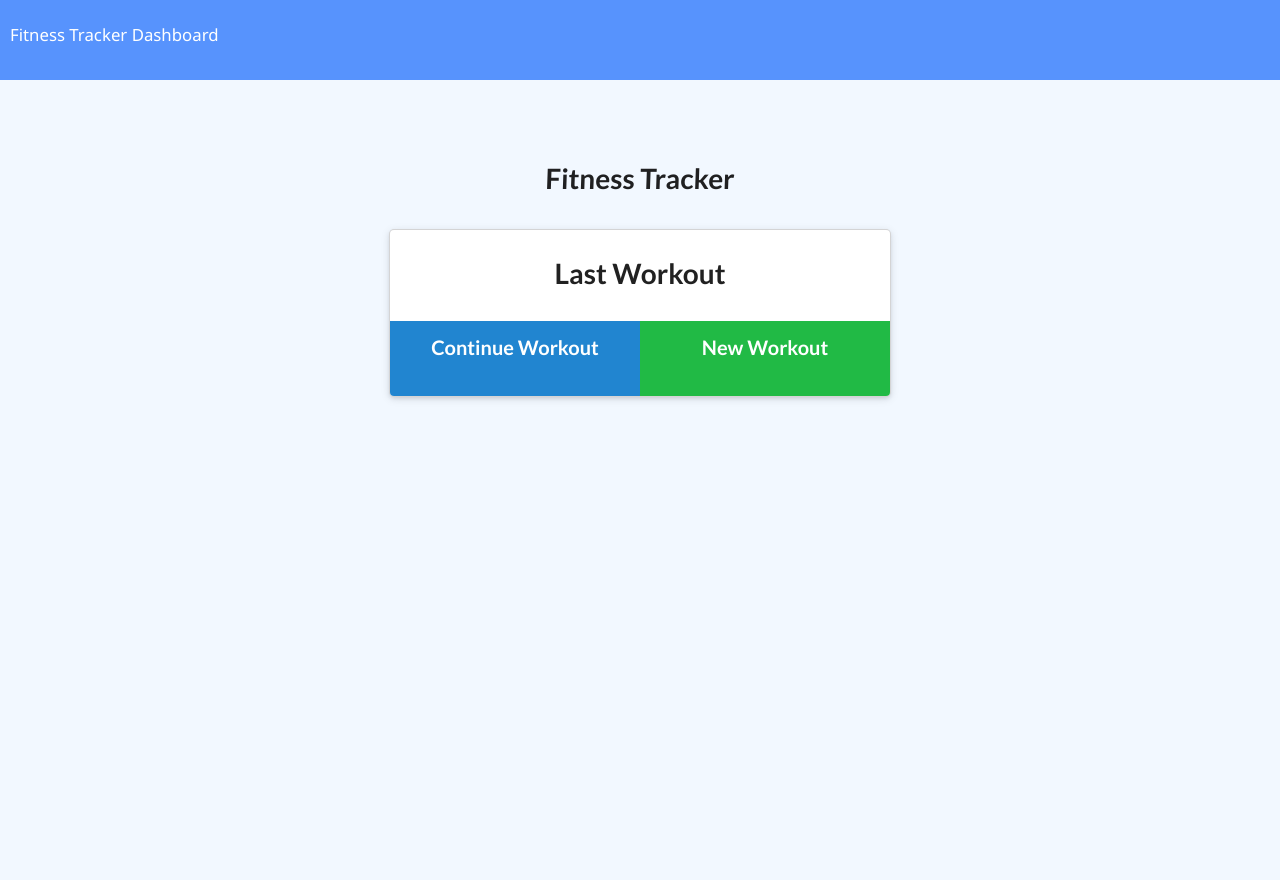
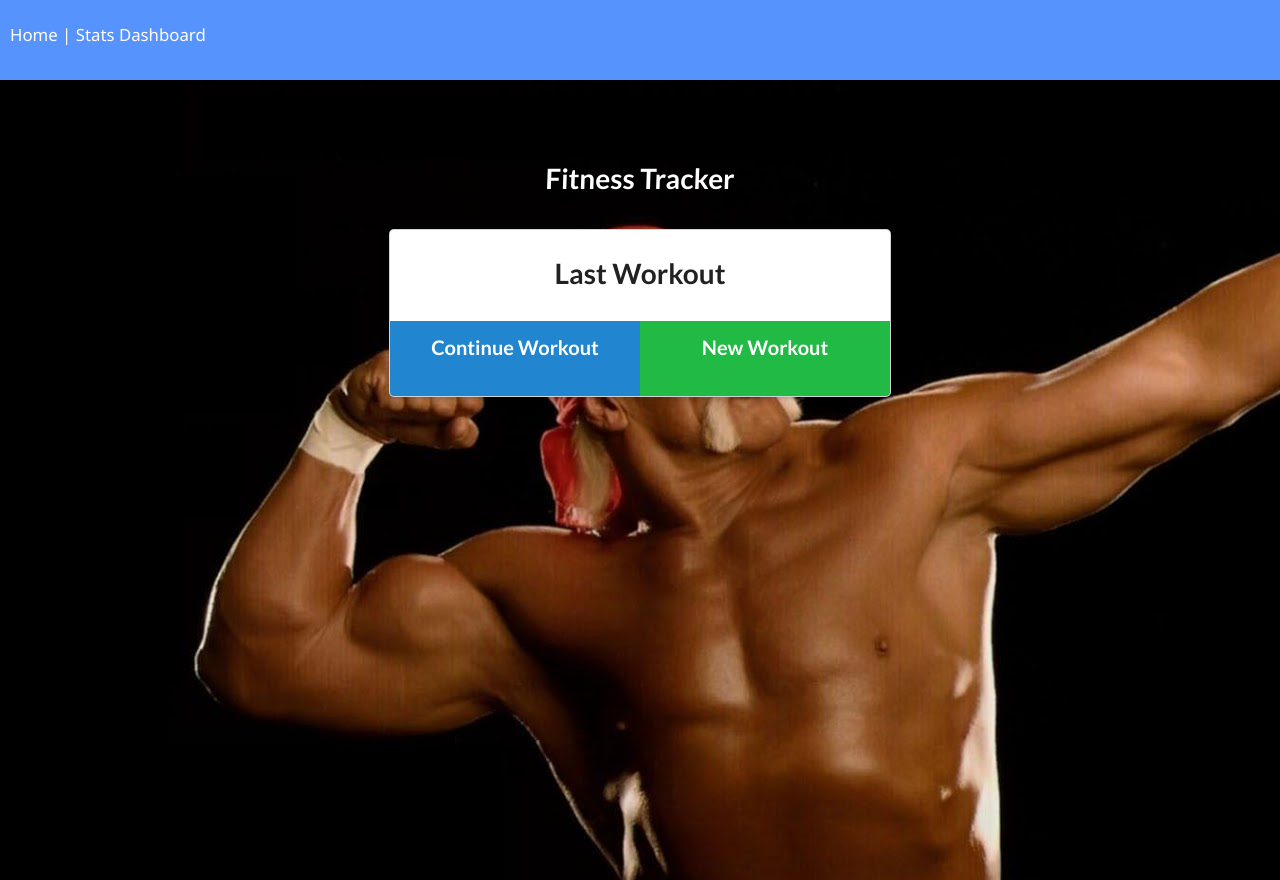
Before and after one commit to kbetlach/fitness_tracker, a website: page public/index.html in a window 1280 px wide. Drawn offline with nearby package versions, Linux system fonts and the light colour scheme; no server answers.

Commit message:
small html and css changes

```diff
--- a/public/css/style.css
+++ b/public/css/style.css
@@ -10,6 +10,8 @@ html,
 body,
 .wrapper {
   height: 100%;
+  background-image: url('../images/hulk.png');
+  background-attachment: fixed;
 }
 
 body {
@@ -42,6 +44,11 @@ header {
 
 header h1 {
   transform: skewX(-2deg);
+  color: white;
+}
+
+h1 {
+  color: white;
 }
 
 select {
--- a/public/index.html
+++ b/public/index.html
@@ -12,8 +12,8 @@
 
 <body>
   <nav>
-    <a href="/">Fitness Tracker</a>
-    <a href="/stats">Dashboard</a>
+    <a href="/">Home</a> |
+    <a href="/stats">Stats Dashboard</a>
   </nav>
   <div class="wrapper workout">
     <header>
```
Also changed, not shown: public/exercise.html (+2 -2 lines), public/stats.html (+3 -1 lines), README.md, public/css/workout-style.css (deleted), public/images/hulk.png (added).
